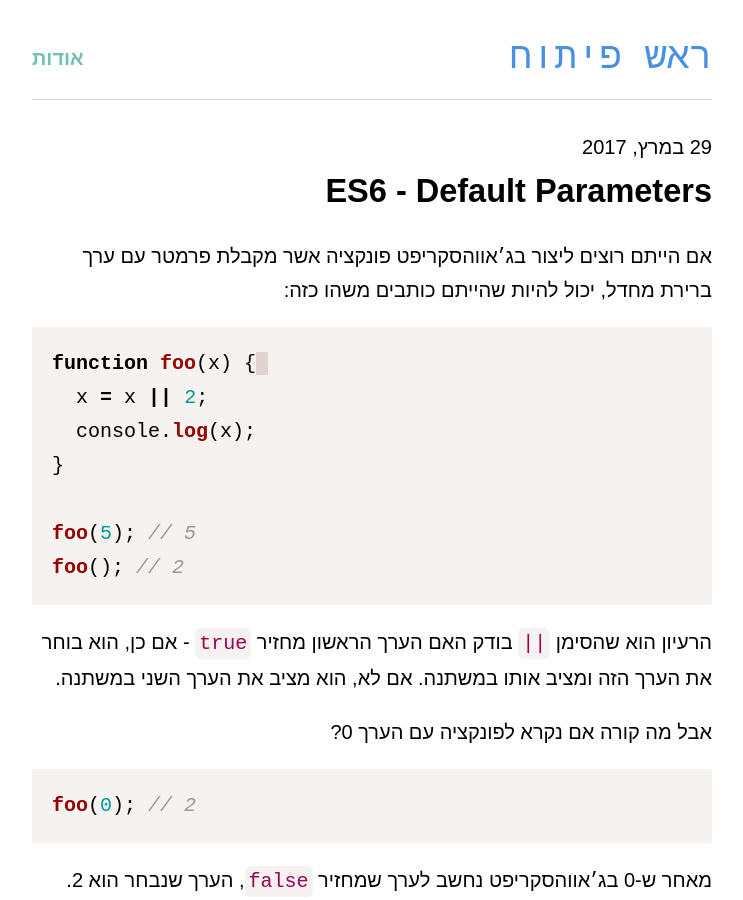
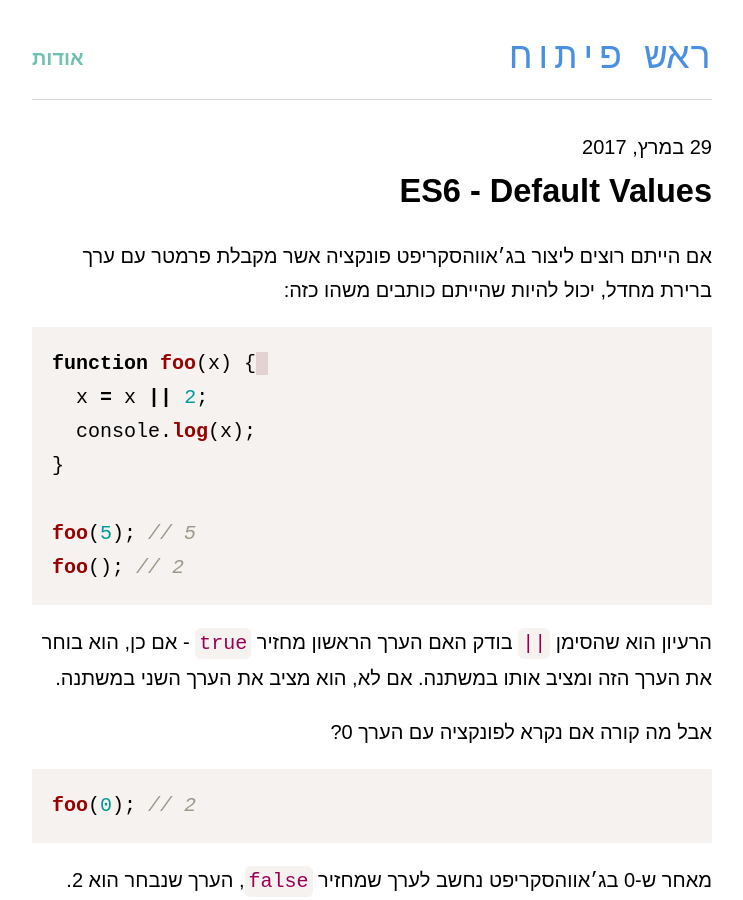
Before and after one commit to guytepper/devhead.co.il, a Jekyll site: the page built from _posts/2017-03-29-es6-default-values.md, in a window 1280 px wide and 900 px high. Shown: the whole window, without its empty margins (268-1011 px from the left). Built offline with Jekyll 4.4.1, drawn with Linux system fonts in a browser that asks for light colours; some web fonts are replaced.

Commit message:
Added thumbnail to default values post

```diff
--- a/_posts/2017-03-29-es6-default-parameters.md
+++ b/_posts/2017-03-29-es6-default-values.md
@@ -1,7 +1,8 @@
 ---
 layout: post
-title: ES6 - Default Parameters
+title: ES6 - Default Values
 excerpt: ES6 מאפשרת לקבוע ערכי ברירת מחדל לפרמטרים של פונקציות, שיהיו בשימוש כאשר הפונקציה נקראת ללא פרמטרים.
+thumbnail: http://devhead.co.il/images/thumbnails/es6-default-values.png
 ---
 אם הייתם רוצים ליצור בג׳אווהסקריפט פונקציה אשר מקבלת פרמטר עם ערך ברירת מחדל, יכול להיות שהייתם כותבים משהו כזה:
 
```
Also changed, not shown: images/thumbnails/es6-default-values.png (added).
